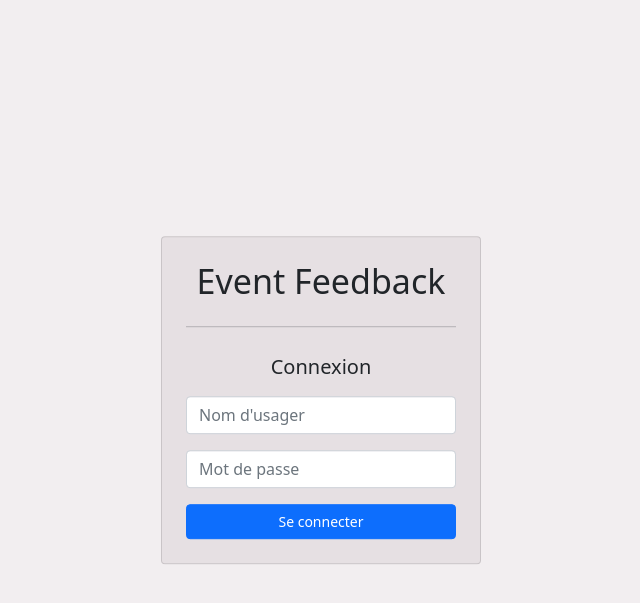
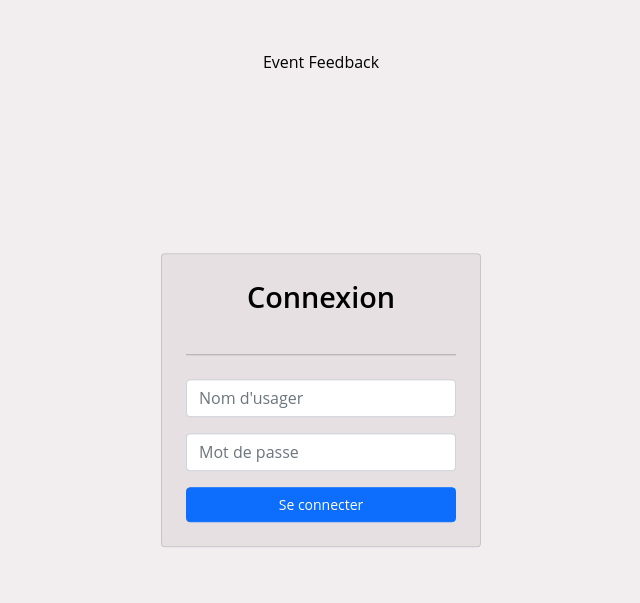
Before and after one commit to iddo7/event-feedback, a PHP site: page /php/login.php in a window 1280 px wide. Shown: the top 603 px of the page, without its empty margins (319-959 px from the left). Run offline with PHP 8.4, Linux system fonts and the light colour scheme.

Commit message:
Resizing & Globalizing style

```diff
--- a/php/event-info.php
+++ b/php/event-info.php
@@ -7,7 +7,7 @@
     <link rel="stylesheet" href="https://cdnjs.cloudflare.com/ajax/libs/font-awesome/6.0.0-beta3/css/all.min.css">
     <link href="https://cdn.jsdelivr.net/npm/bootstrap@5.0.2/dist/css/bootstrap.min.css" rel="stylesheet" integrity="sha384-EVSTQN3/azprG1Anm3QDgpJLIm9Nao0Yz1ztcQTwFspd3yD65VohhpuuCOmLASjC" crossorigin="anonymous">
     <link rel="stylesheet" href="style/style.css">
-    <title>event-info</title>
+    <title>Event Feedback</title>
 </head>
 <body>
 
--- a/php/events.php
+++ b/php/events.php
@@ -6,7 +6,7 @@
     <meta name="viewport" content="width=device-width, initial-scale=1.0">
     <link href="https://cdn.jsdelivr.net/npm/bootstrap@5.0.2/dist/css/bootstrap.min.css" rel="stylesheet" integrity="sha384-EVSTQN3/azprG1Anm3QDgpJLIm9Nao0Yz1ztcQTwFspd3yD65VohhpuuCOmLASjC" crossorigin="anonymous">
     <link rel="stylesheet" href="../style/style.css">
-    <title>Events</title>
+    <title>Event Feedback</title>
 </head>
 <?php
 // if ($_SESSION["connexion"] == true) {
--- a/php/login.php
+++ b/php/login.php
@@ -6,7 +6,7 @@
     <meta name="viewport" content="width=device-width, initial-scale=1.0">
     <link href="https://cdn.jsdelivr.net/npm/bootstrap@5.0.2/dist/css/bootstrap.min.css" rel="stylesheet" integrity="sha384-EVSTQN3/azprG1Anm3QDgpJLIm9Nao0Yz1ztcQTwFspd3yD65VohhpuuCOmLASjC" crossorigin="anonymous">
     <link rel="stylesheet" href="../style/style.css">
-    <title>Login</title>
+    <title>Event Feedback</title>
 </head>
 <?php
     $valuesInputed = array(
@@ -96,10 +96,16 @@
     }
 ?>
 <body>
+    <div class="container">
+        <div class="row mt-5">
+            <div class="col-12 text-center">
+                <span class="logo">Event Feedback</span>
+            </div>
+        </div>
+    </div>
     <div class="card p-4 screen-center col-md-3">
-        <h4 class="card-title text-center">Event Feedback</h4>
+        <h1 class="text-center">Connexion</h1>
         <hr>
-        <h5 class="text-center"><span>Connexion</span></h5>
 
         <?php
             if ($_SERVER['REQUEST_METHOD'] != 'POST' || $errorOccured == true) {
--- a/php/test-style.php
+++ b/php/test-style.php
@@ -6,7 +6,7 @@
     <meta name="viewport" content="width=device-width, initial-scale=1.0">
     <link href="https://cdn.jsdelivr.net/npm/bootstrap@5.0.2/dist/css/bootstrap.min.css" rel="stylesheet" integrity="sha384-EVSTQN3/azprG1Anm3QDgpJLIm9Nao0Yz1ztcQTwFspd3yD65VohhpuuCOmLASjC" crossorigin="anonymous">
     <link rel="stylesheet" href="style/style.css">
-    <title>Test Style</title>
+    <title>Event Feedback</title>
 </head>
 <body>
     <div class="container-fluid">
--- a/style/style.css
+++ b/style/style.css
@@ -39,34 +7,41 @@
     --accent: #383247;
 }
 
+html {font-size: 100%;} /*16px*/
+
 body {
-    background-color: var(--background);
+  background: var(--background);
+  font-family: 'Open Sans', sans-serif;
+  font-weight: 400;
+  line-height: 1.75;
+  color: #000000;
+}
+
+p {margin-bottom: 1rem;}
+
+h1, h2, h3, h4, h5 {
+  margin: 3rem 0 1.38rem;
+  font-family: 'Open Sans', sans-serif;
+  font-weight: 600;
+  line-height: 1.3;
 }
 
 h1 {
-    font-size: 96px;
-    font-weight: bold;
-}
-h2 {
-    font-size: 60px;
-    font-weight: bold;
-}
-h3 {
-    font-size: 48px;
-    font-weight: bold;
-}
-h4 {
-    font-size: 34px;
-    font-weight: medium;
-}
-h5 {
-    font-size: 24px;
-    font-weight: medium;
+  margin-top: 0;
+  font-size: 1.8rem;
 }
 
-p {
-    font-size: 16px;
-}
+h2 {font-size: 2.074rem;}
+
+h3 {font-size: 1.728rem;}
+
+/*
+h4 {font-size: 1.44rem;}
+
+h5 {font-size: 1.2rem;}
+*/
+
+small, .text_small {font-size: 0.833rem;}
 
 h5 span {
     font-size: 20px;
```
Also changed, not shown: other parts of style/style.css (+33 -32 lines).
